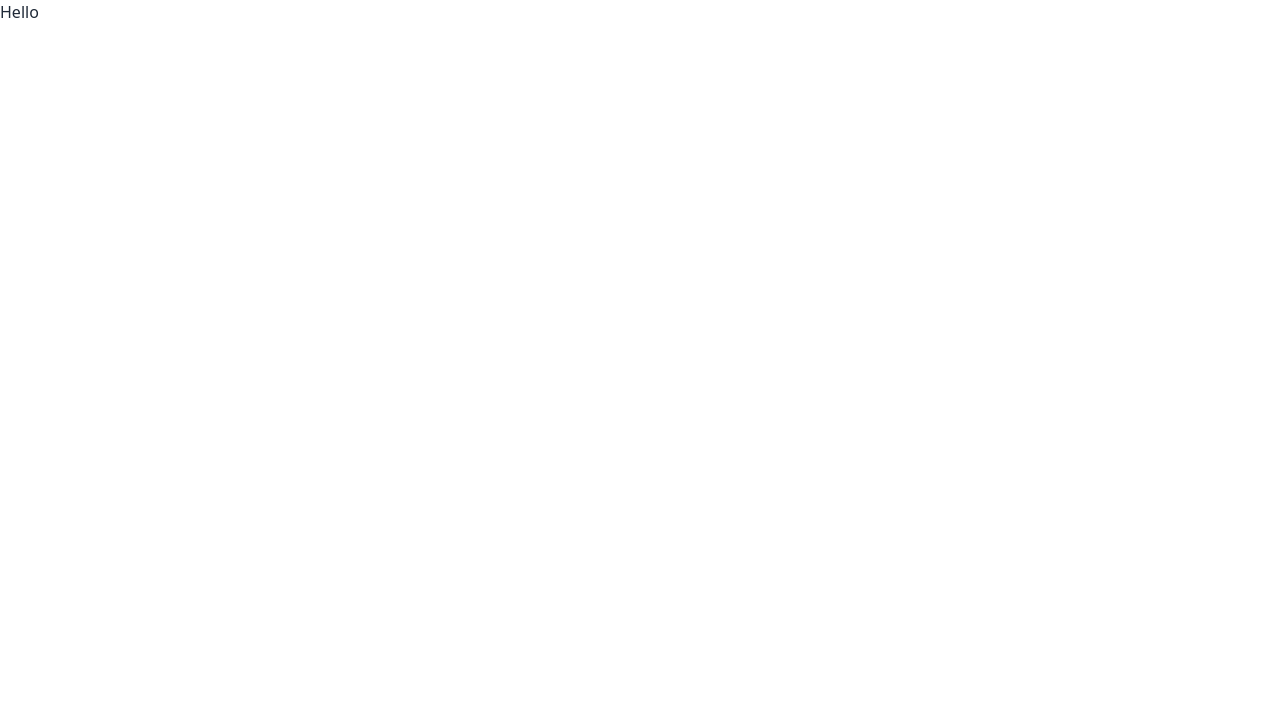
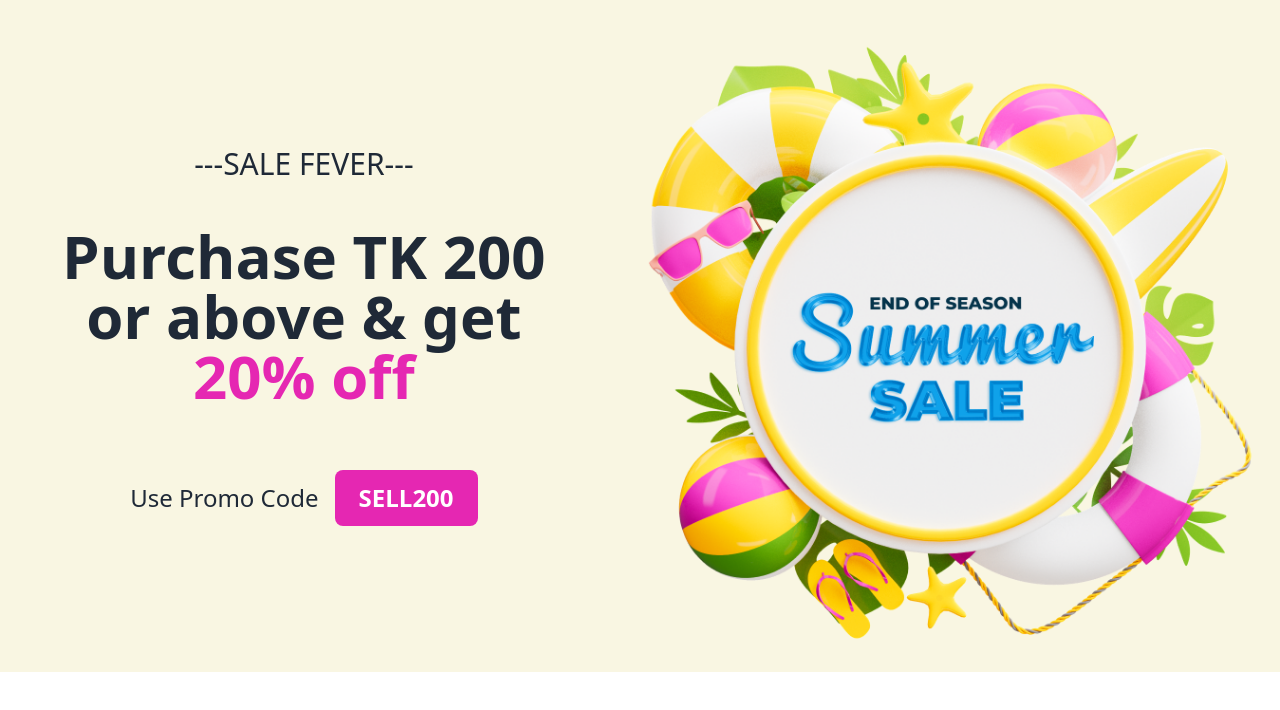
Before and after one commit to Shahriar-Tonmoy/summer-sale, a plain HTML site: page index.html in a window 1280 px wide. Drawn offline with nearby package versions, Linux system fonts and the light colour scheme.

Commit message:
Banner section done

```diff
--- a/index.html
+++ b/index.html
@@ -1,5 +1,6 @@
 <!DOCTYPE html>
-<html lang="en">
+<html lang="en" data-theme="light">
+
 <head>
     <meta charset="UTF-8">
     <meta name="viewport" content="width=device-width, initial-scale=1.0">
@@ -7,7 +8,33 @@
     <link href="https://cdn.jsdelivr.net/npm/daisyui@3.5.1/dist/full.css" rel="stylesheet" type="text/css" />
     <script src="https://cdn.tailwindcss.com"></script>
 </head>
+
 <body>
-    <h1>Hello</h1>
+    <header>
+        <section class=" bg-[#F9F6E2]">
+            <div class="container flex items-center justify-center mx-auto">
+                <div class=" w-1/2 flex flex-col justify-center items-center">
+                    <h1 class="text-3xl mx-auto mb-11">---SALE FEVER---</h1>
+                    <h1 class="text-6xl font-bold  w-4/5 text-center mb-16">Purchase TK 200 or above & get <span
+                            class="text-[#E527B2]">20% off</span></h1>
+                    <div class="flex gap-4 items-center">
+                        <p class=" w-max text-2xl font-medium">Use Promo Code</p>
+                        <button
+                            class="bg-[#E527B2] py-3 px-6 rounded-lg text-white text-2xl font-semibold">SELL200</button>
+                    </div>
+                </div>
+                <div>
+                    <img src="images/Summer 1.png" alt="" srcset="">
+                </div>
+            </div>
+        </section>
+    </header>
+    <main>
+
+    </main>
+    <footer>
+
+    </footer>
 </body>
+
 </html>
```
